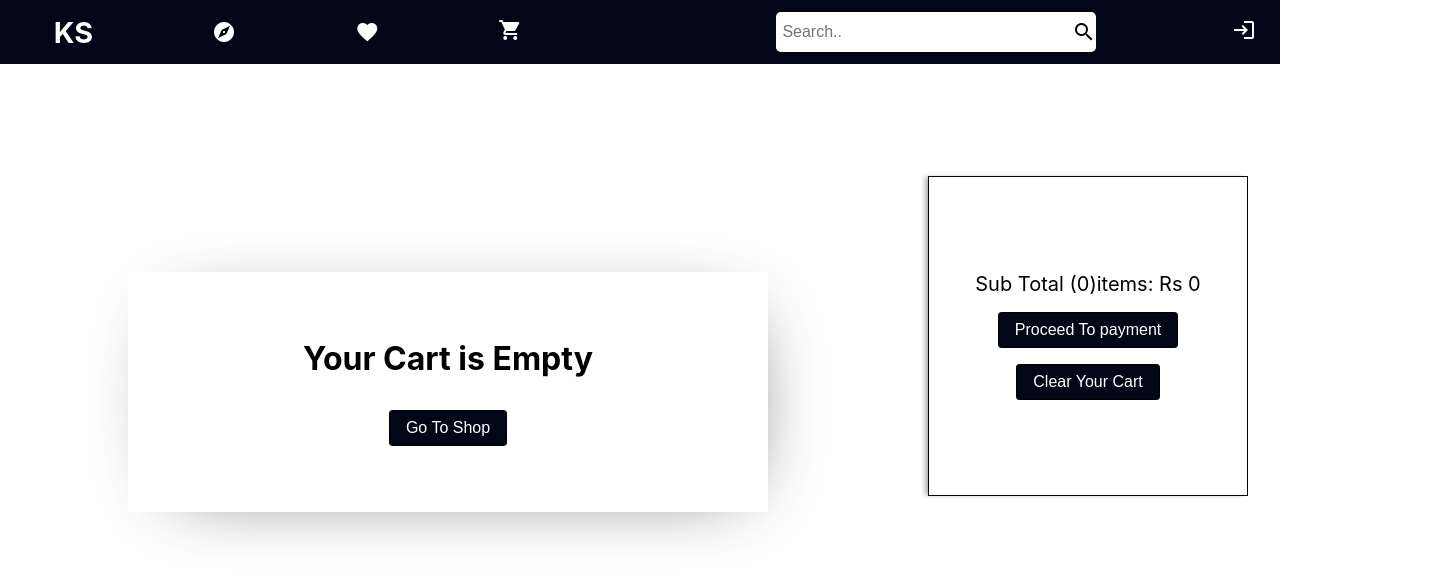
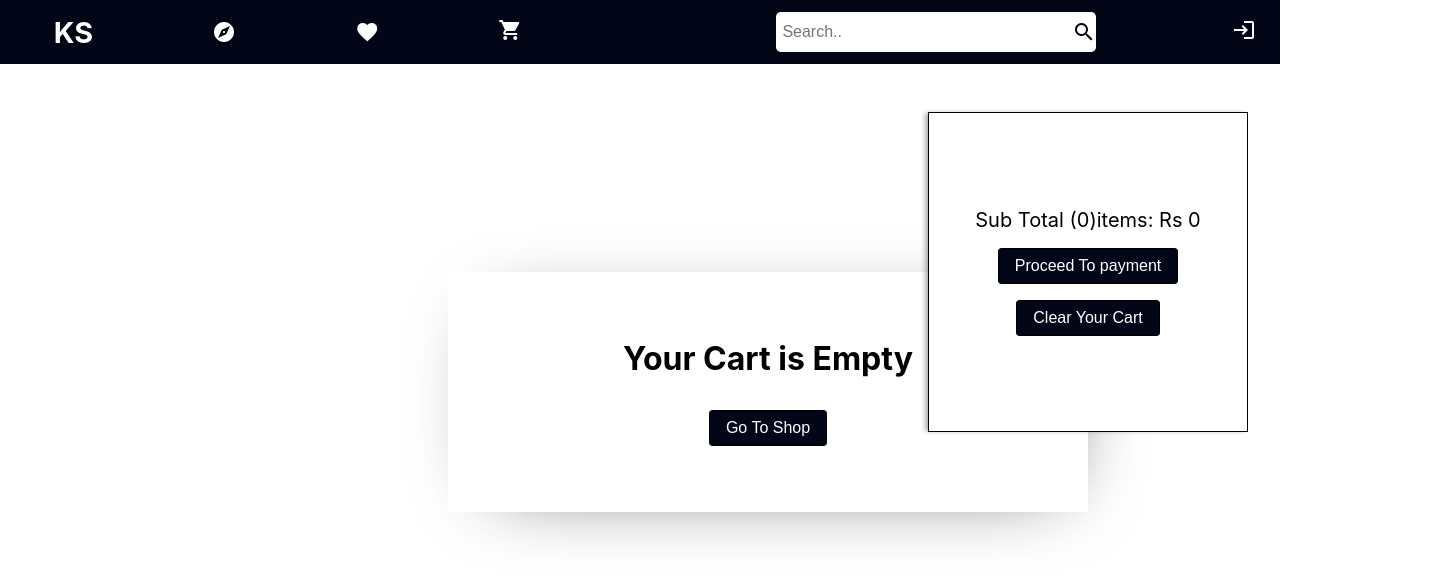
Before and after one commit to RaviPratihast/ecom-kartshop, a React (Create React App) app: page /cart in a window 1280 px wide. Shown: the top 578 px of the page, 1440 px wide, since content can reach past the window. Built offline with nearby package versions, Linux system fonts and the light colour scheme.

Commit message:
style fix

```diff
--- a/src/pages/cart-page/cart.css
+++ b/src/pages/cart-page/cart.css
@@ -1,8 +1,8 @@
 .cart-container {
   margin-top: 4em;
   display: flex;
-  align-items: center;
-  justify-content: center;
+  /* align-items: center;
+  justify-content: center; */
 }
 
 .cart-items-container {
@@ -74,6 +74,7 @@
   margin-top: 10em;
   gap: 2em;
   align-items: center;
+  margin-inline: 20em;
   /* border: 1px solid black; */
   width: 40em;
   height: 15em;
```
